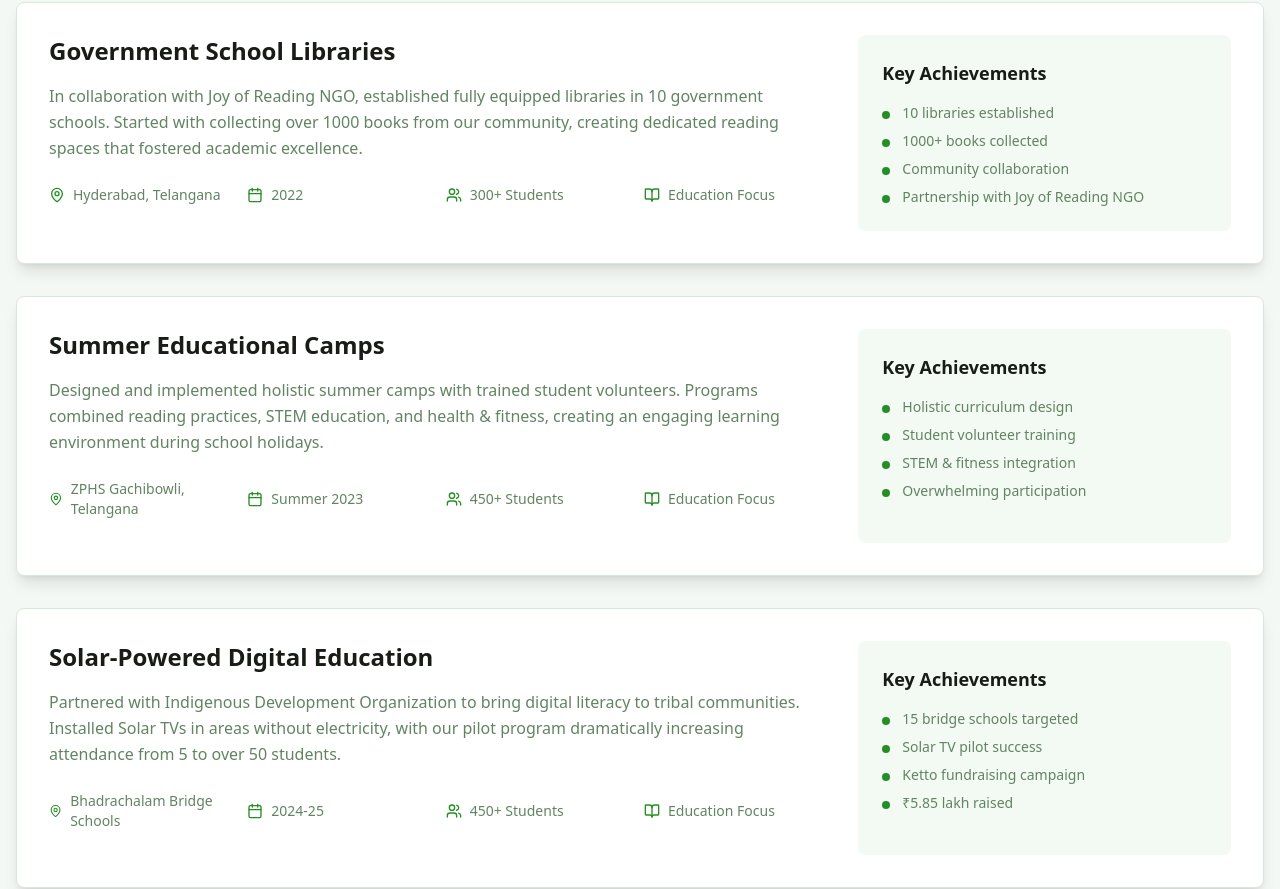
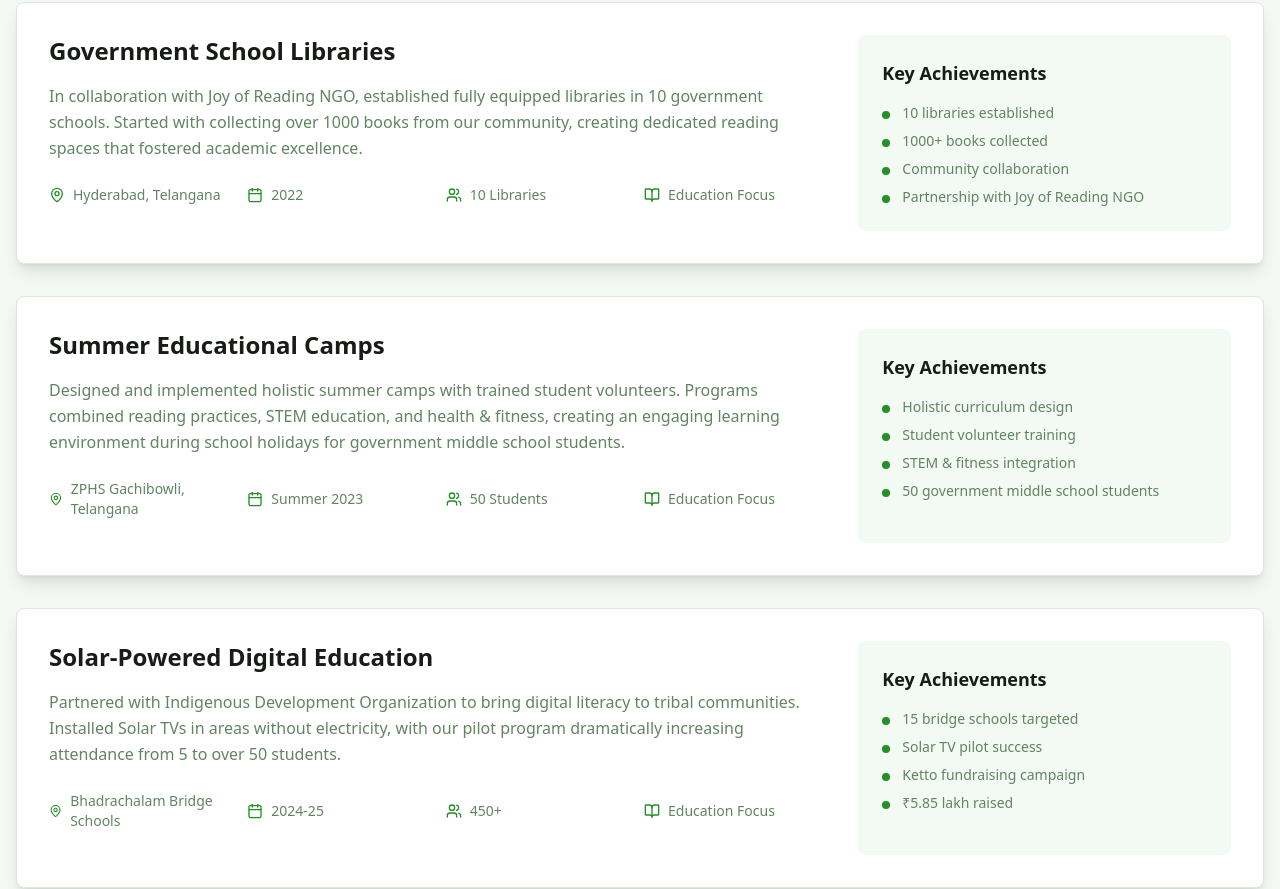
Before and after one commit to Adarsh380/samskaar-green-template-web, a React (Vite) app: page /impact in a window 1280 px wide. Shown: the part 2502-3391 px from the top of the page. Built offline with nearby package versions, Linux system fonts and the light colour scheme.

Commit message:
Update Impact Section
Updated the impact details for libraries and summer camps in the project deep dive section.

```diff
--- a/src/pages/Impact.tsx
+++ b/src/pages/Impact.tsx
@@ -35,7 +35,7 @@ const Impact = () => {
       title: "Government School Libraries",
       location: "Hyderabad, Telangana",
       date: "2022",
-      students: "300+",
+      students: "10 Libraries",
       description: "In collaboration with Joy of Reading NGO, established fully equipped libraries in 10 government schools. Started with collecting over 1000 books from our community, creating dedicated reading spaces that fostered academic excellence.",
       achievements: ["10 libraries established", "1000+ books collected", "Community collaboration", "Partnership with Joy of Reading NGO"]
     },
@@ -43,9 +43,9 @@ const Impact = () => {
       title: "Summer Educational Camps",
       location: "ZPHS Gachibowli, Telangana",
       date: "Summer 2023",
-      students: "450+",
-      description: "Designed and implemented holistic summer camps with trained student volunteers. Programs combined reading practices, STEM education, and health & fitness, creating an engaging learning environment during school holidays.",
-      achievements: ["Holistic curriculum design", "Student volunteer training", "STEM & fitness integration", "Overwhelming participation"]
+      students: "50 Students",
+      description: "Designed and implemented holistic summer camps with trained student volunteers. Programs combined reading practices, STEM education, and health & fitness, creating an engaging learning environment during school holidays for government middle school students.",
+      achievements: ["Holistic curriculum design", "Student volunteer training", "STEM & fitness integration", "50 government middle school students"]
     },
     {
       title: "Solar-Powered Digital Education",
@@ -138,7 +138,7 @@ const Impact = () => {
                         </div>
                         <div className="flex items-center text-sm text-muted-foreground">
                           <Users className="w-4 h-4 mr-2 text-primary" />
-                          {project.students} Students
+                          {project.students}
                         </div>
                         <div className="flex items-center text-sm text-muted-foreground">
                           <BookOpen className="w-4 h-4 mr-2 text-primary" />
```
